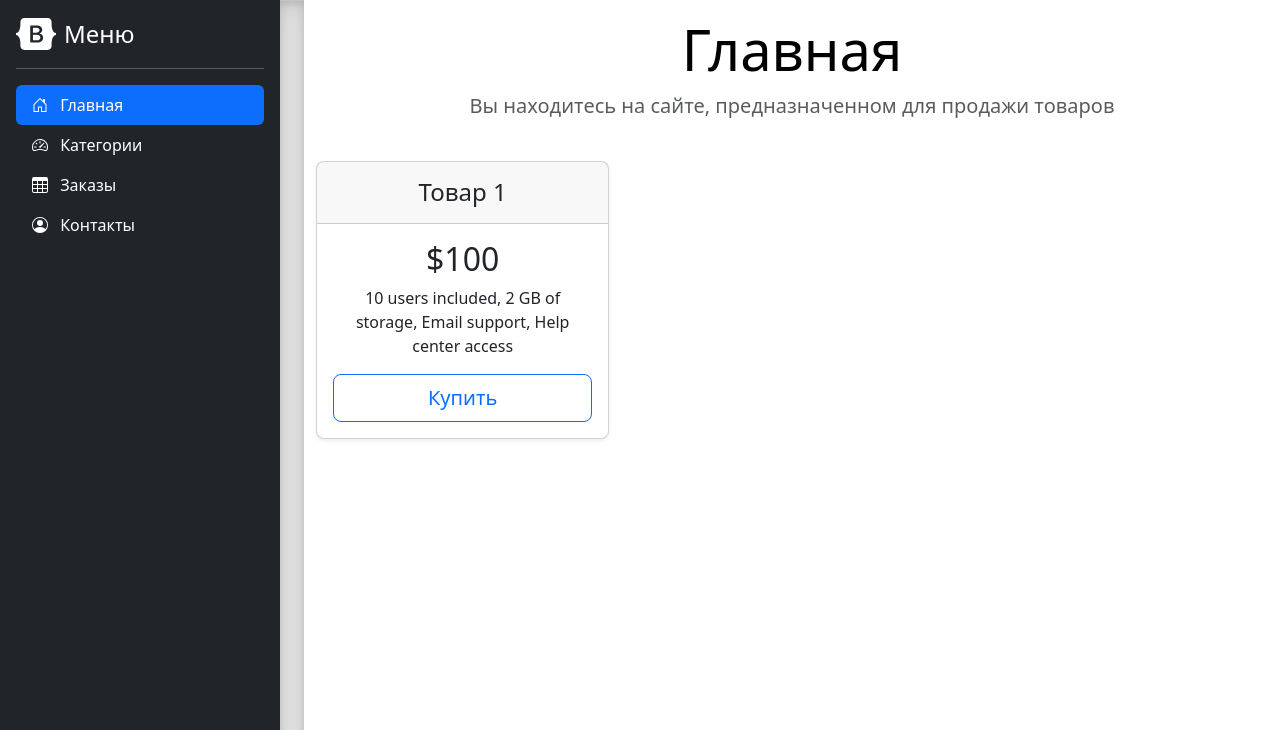
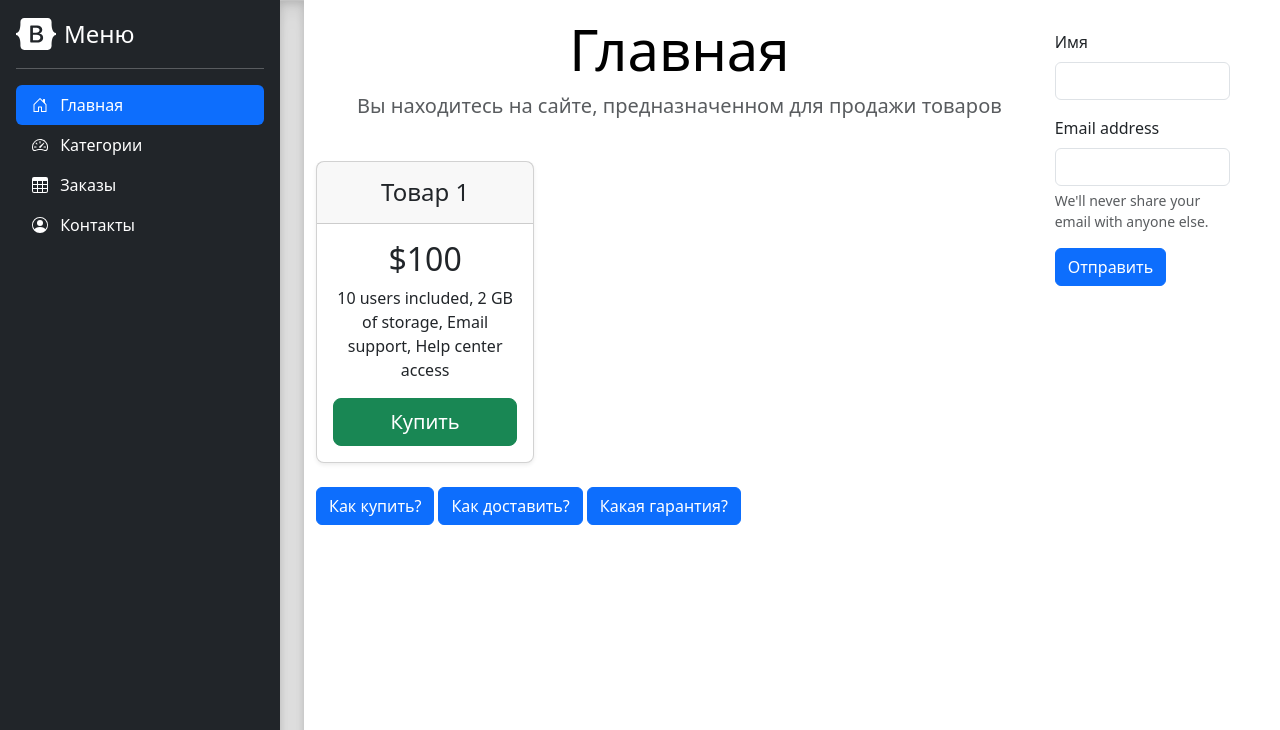
Before and after one commit to SergiusArt/DZ_19_1, a plain HTML site: page index.html in a window 1280 px wide. Shown: the top 730 px of the page. Drawn offline with nearby package versions, Linux system fonts and the light colour scheme.

Commit message:
upgrade index.html

```diff
--- a/index.html
+++ b/index.html
@@ -281,16 +281,61 @@
                                 Email support,
                                 Help center access
                             </p>
-                            <button type="button" class="w-100 btn btn-lg btn-outline-primary">Купить</button>
+                            <button type="button" class="w-100 btn btn-lg btn-success">Купить</button>
                         </div>
                     </div>
                 </div>
             </div>
         </main>
 
+
+        <p class="d-inline-flex gap-1">
+          <a class="btn btn-primary" data-bs-toggle="collapse" href="#collapseExample1" role="button" aria-expanded="false" aria-controls="collapseExample">
+            Как купить?
+          </a>
+          <button class="btn btn-primary" type="button" data-bs-toggle="collapse" data-bs-target="#collapseExample2" aria-expanded="false" aria-controls="collapseExample">
+            Как доставить?
+          </button>
+         <button class="btn btn-primary" type="button" data-bs-toggle="collapse" data-bs-target="#collapseExample3" aria-expanded="false" aria-controls="collapseExample">
+            Какая гарантия?
+          </button>
+        </p>
+        <div class="collapse" id="collapseExample1">
+          <div class="card card-body">
+            Чтобы купить товар, необходимо в карточке товара нажать на кнопку "Купить"
+          </div>
+        </div>
+        <div class="collapse" id="collapseExample2">
+          <div class="card card-body">
+            Доставка товара работает по всей России на пункты выдачи Boxberry
+          </div>
+        </div>
+        <div class="collapse" id="collapseExample3">
+          <div class="card card-body">
+            Гарантия на возврат 2 недели с момента получения товара
+          </div>
+        </div>
+
     </div>
 
+    <form style="margin-right: 50px; margin-top: 30px;">
+
+        <div class="mb-3">
+            <label for="exampleInputPassword1" class="form-label">Имя</label>
+            <input type="text" class="form-control" id="exampleInputPassword1">
+        </div>
+
+        <div class="mb-3">
+            <label for="exampleInputEmail1" class="form-label">Email address</label>
+            <input type="email" class="form-control" id="exampleInputEmail1" aria-describedby="emailHelp">
+            <div id="emailHelp" class="form-text">We'll never share your email with anyone else.</div>
+        </div>
+
+        <button type="submit" class="btn btn-primary btn-block">Отправить</button>
+    </form>
+
 </main>
+
 <script src="https://cdn.jsdelivr.net/npm/bootstrap@5.3.0/dist/js/bootstrap.bundle.min.js"
         integrity="sha384-geWF76RCwLtnZ8qwWowPQNguL3RmwHVBC9FhGdlKrxdiJJigb/j/68SIy3Te4Bkz"
         crossorigin="anonymous"></script>
@@ -305,5 +350,6 @@
         })
     })()
 </script>
+
 </body>
 </html>
```
Also changed, not shown: 1 other file.
